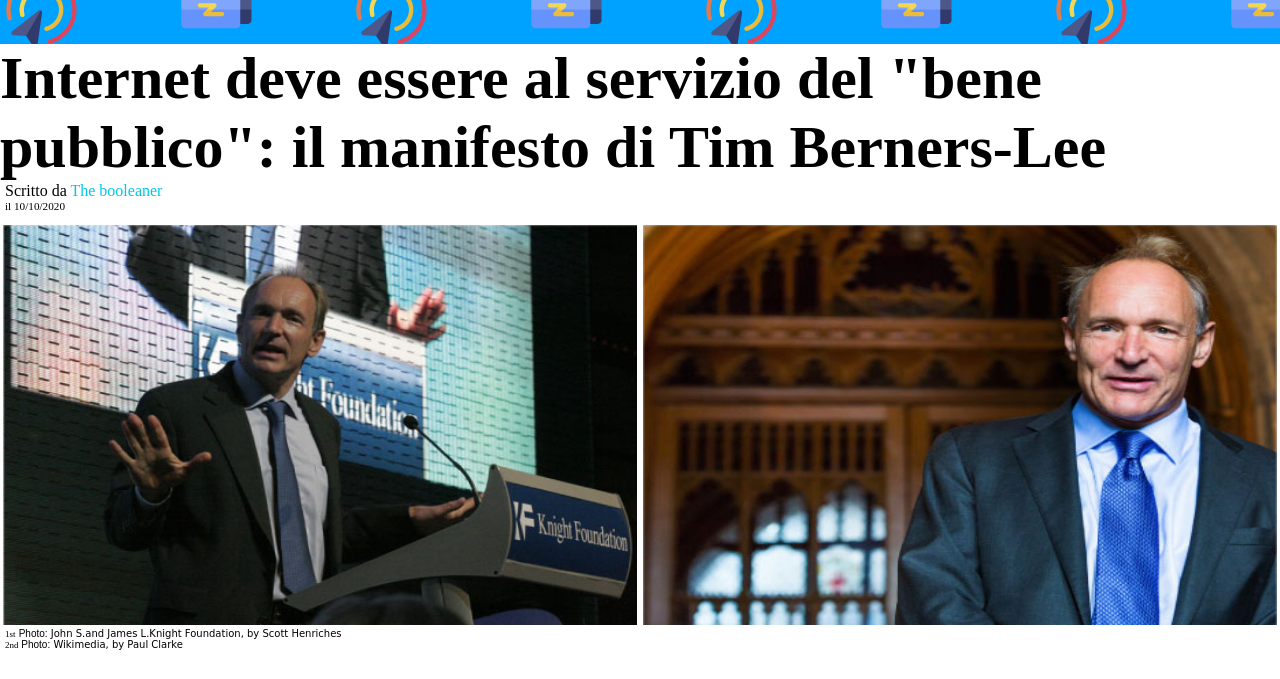
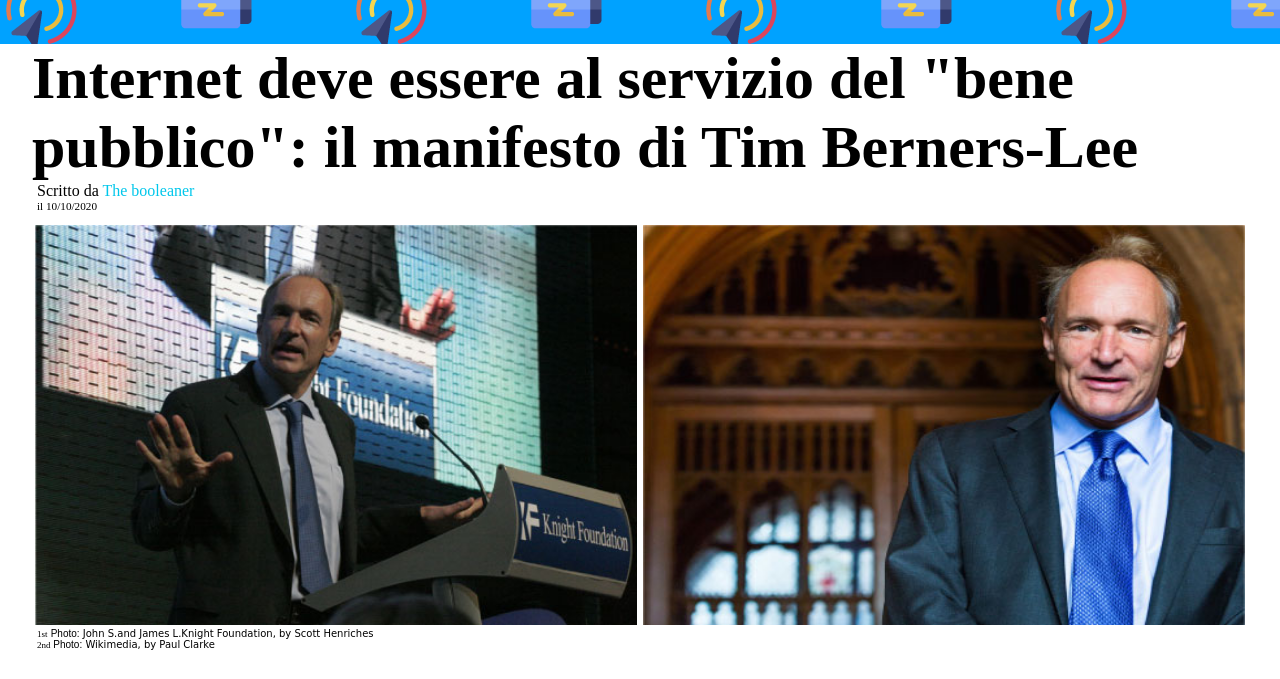
Before and after one commit to Matteo9099/html-css-booleaner, a plain HTML site: page index.html in a window 1280 px wide. Shown: the part 56-735 px from the top of the page. Drawn offline with Linux system fonts and the light colour scheme.

Commit message:
aggiunto div container per l'intera pagina

```diff
--- a/index.html
+++ b/index.html
@@ -15,7 +15,7 @@
                 <h1>Booleaner</h1>
             </div>
         </header>
-
+    <div class="container">
         <!-- titolo principale con p ed img -->
         <section>
             <h1 id="title">Internet deve essere al servizio del "bene pubblico": il manifesto di Tim Berners-Lee</h1>
@@ -104,5 +104,6 @@
                 <img src="img/graph.jpg" alt="">
             </div>
         </footer>
+    </div>
 </body>
 </html>
--- a/style.css
+++ b/style.css
@@ -16,6 +16,11 @@ header h1, h5{
     left: 50px;
 }
 */
+
+.container{
+    width: 95%;
+    margin: auto;
+}
 
 section #title{
     font-size: 60px;
```
Lines whose indentation alone changed are shown as unchanged.
